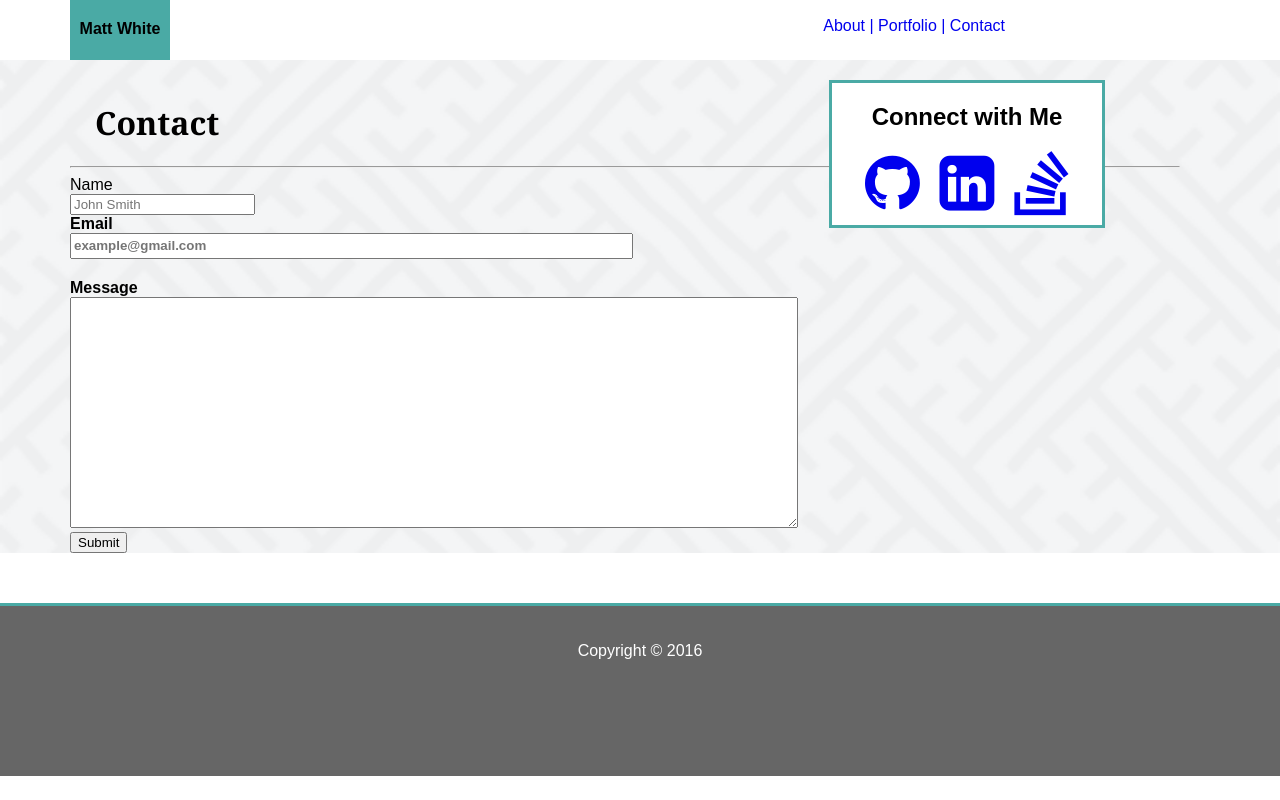
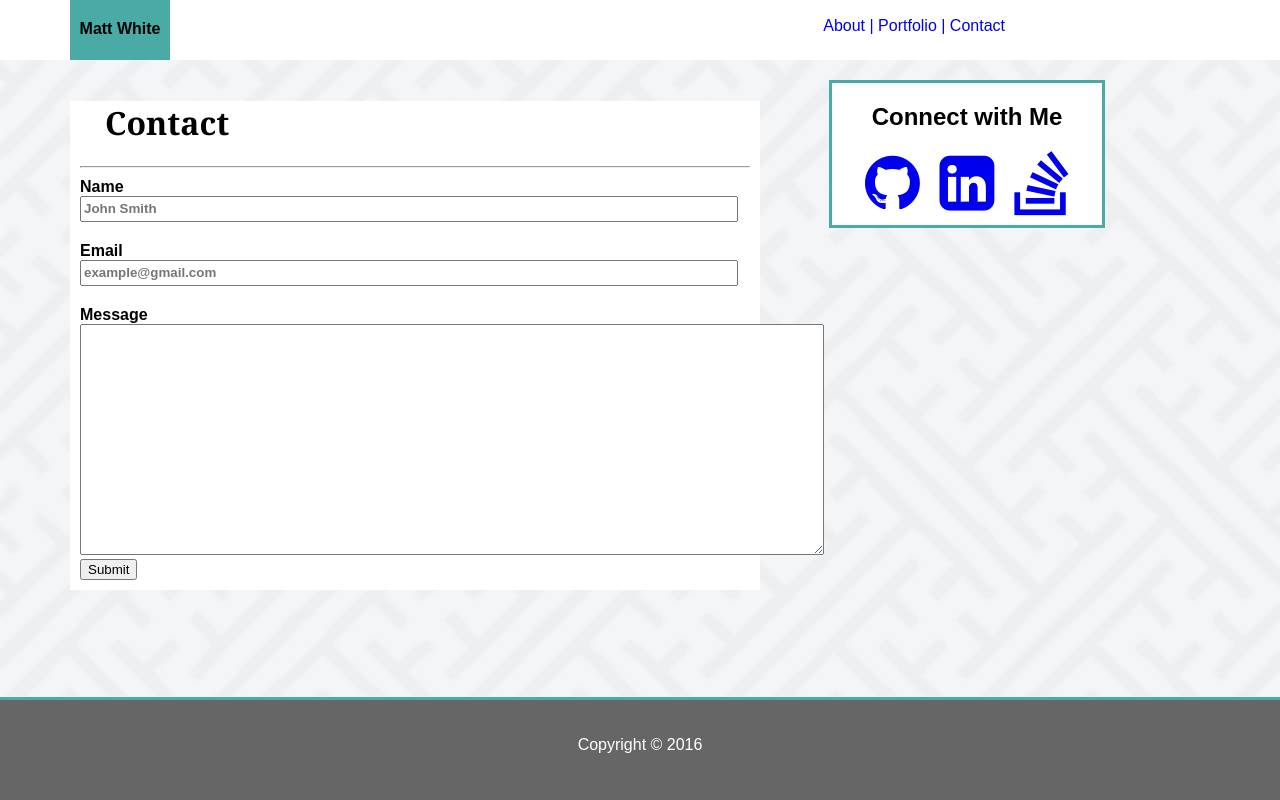
Before and after one commit to Matawhite/Basic-Portfolio, a PHP site: page /contact.html in a window 1280 px wide. Run offline with PHP 8.4, Linux system fonts and the light colour scheme; some libraries are stand-ins or nearby versions.

Commit message:
contact page done

```diff
--- a/assets/style.css
+++ b/assets/style.css
@@ -14,7 +14,6 @@
   margin-left: 70px;
   margin-right: 100px;
   padding-bottom: 50px;
-
 }
 
 p {
@@ -53,20 +52,34 @@ footer{
   background: #666666;
   width: 100%;
   position: fixed;
-  height: 170px;
+  height: 100px;
   line-height: 90px;
   border-top: solid;
-  border-color: #4aaaa5
+  border-color: #4aaaa5;
+  bottom: 0px;
 
 }
+
+#submission {
+  font-family: font-family: 'Arial', 'Helvetica Neue', Helvetica, sans-serif;
+  width: 650px;
+  margin-top: 10px;
+  font-style: bold;
+  padding-bottom: 10px;
+}
+
+
 
 .contactBox {
   margin-top: 20px;
   margin-left: 70px;
   margin-right: 100px;
-  margin-bottom: 50px;
-  height: 75%;
-
+  margin-bottom: 60px;
+  height: 100%;
+  width: 670px;
+  background: #ffffff;
+  padding-left: 10px;
+  padding-right: 10px;
 }
 
 #name {
@@ -78,8 +91,15 @@ footer{
   padding-top: 20px;
 }
 
+.InputName{
+  width: 100%;
+  height: 20px;
+  font-weight: bold;
+  margin-bottom: 20px;
+}
+
 .email {
-  width: 50%;
+  width: 100%;
   height: 20px;
   font-weight: bold;
   margin-bottom: 20px;
@@ -99,10 +119,6 @@ a {
   text-decoration: none;
 }
 
-a:visited {
-    color: black;
-}
-
 a:hover {
     color: blue;
 }
@@ -113,6 +129,7 @@ a:hover {
   margin-right: 100px;
   margin-bottom: 50px;
   height: 100%;
+  background: #ffffff;
 }
 
 #title1 {
@@ -214,8 +231,17 @@ body {
     -o-background-size: cover;
     -webkit-background-size: cover;
     padding-top: 20px;
+
   }
 
   #navBar {
     background: #ffffff;
   }
+
+  html {
+    background: url(sayagata-400px.png) no-repeat 50% 50% fixed;
+    background-size: cover;
+    -moz-background-size: cover;
+    -o-background-size: cover;
+    -webkit-background-size: cover;
+  }
--- a/contact.html
+++ b/contact.html
@@ -22,10 +22,10 @@
       <div class="contactBox">
         <h1>Contact</h1>
         <hr />
-    <form>
-      <label class="name">Name</label>
+      <form id="submission">
+        <label class="InputName">Name</label>
         <br />
-      <input class="name" type="text" placeholder="John Smith">
+        <input class="InputName" type="text" placeholder="John Smith">
         <br />
         <label class="email">Email</label>
         <br />
@@ -33,9 +33,9 @@
         <br />
         <label class="message">Message</label>
         <br>
-      <textarea type="text" rows="15" cols="88" ></textarea>
+        <textarea type="text" rows="15" cols="90" ></textarea>
         <br>
-      <input type="submit" name="Submit">
+        <input id="button"type="submit" name="Submit">
       </form>
   </div>
   <div class="contact">
@@ -44,6 +44,7 @@
     <a href="https://www.linkedin.com/in/matthew-white-b4392711a"><i class="fa fa-linkedin-square fa-4x" aria-hidden="true"></i> </a>
     <a href="http://stackoverflow.com/users/3754851/user3754851"><i class="fa fa-stack-overflow fa-4x" aria-hidden="true"></i></a>
   </div>
+
 </div>
 <footer id="footer"></footer>
 </body>
```
Also changed, not shown: portfolio.html (+5 -5 lines). Lines whose indentation alone changed are shown as unchanged.
